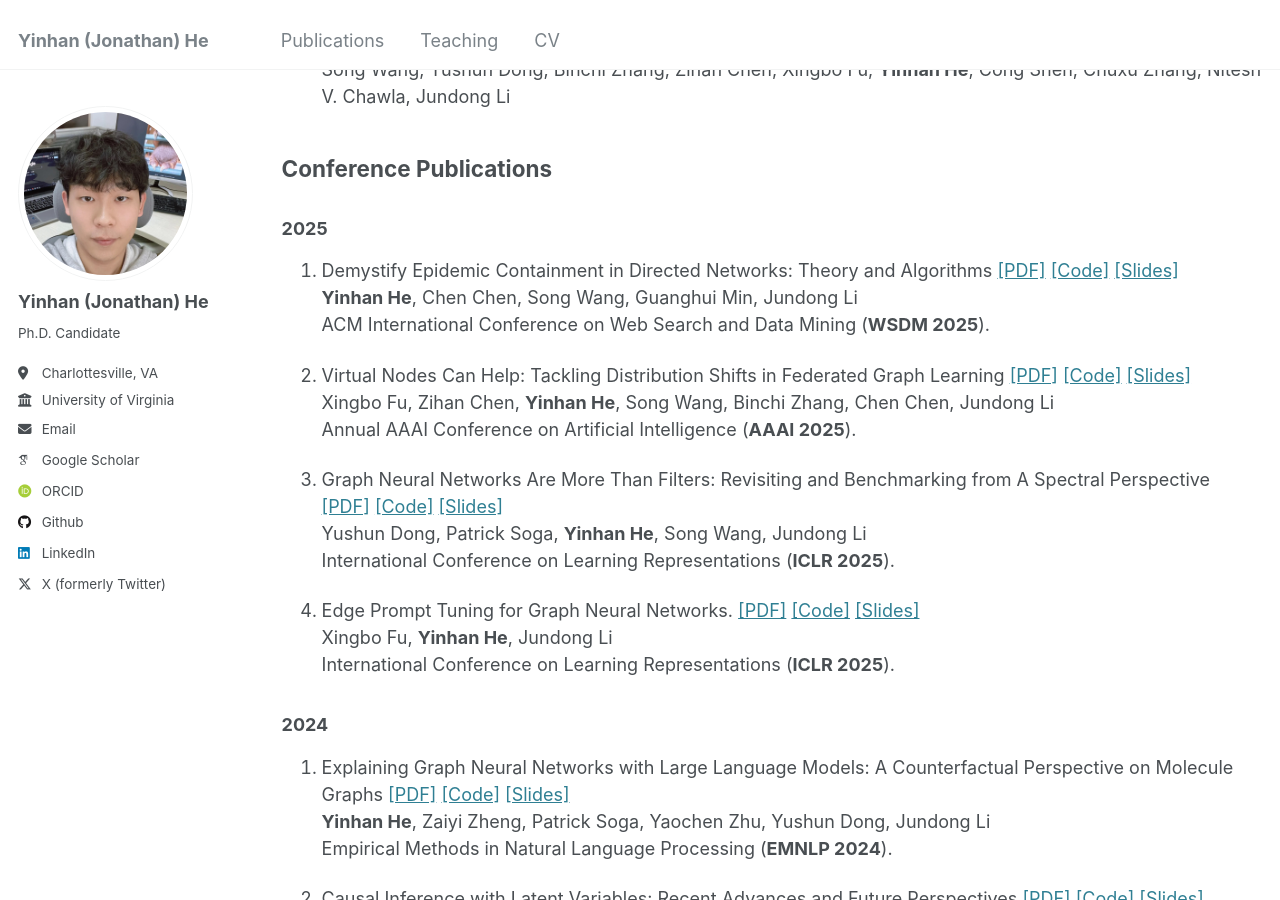
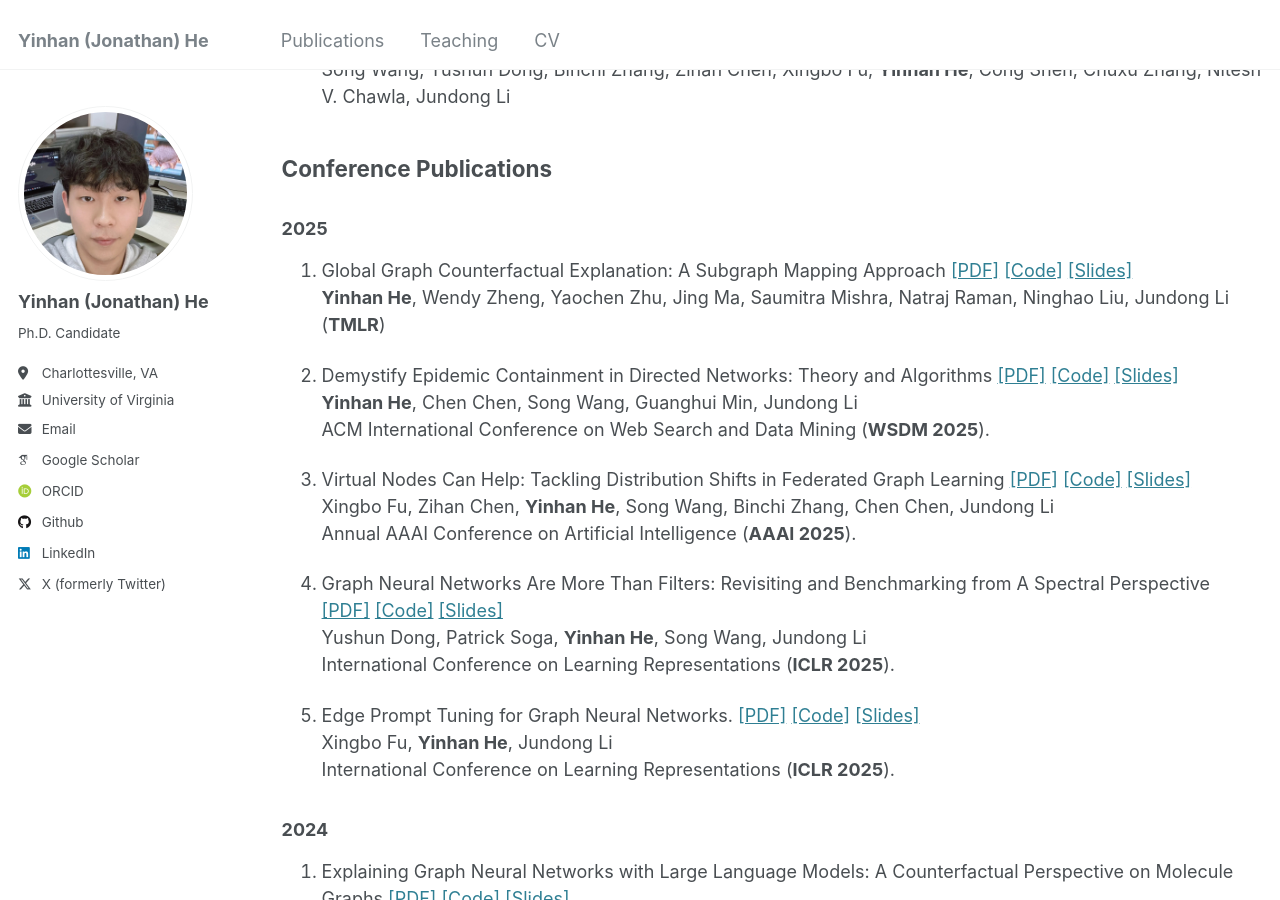
Before and after one commit to YinhanHe123/YinhanHe123.github.io, a Jekyll site: the page built from _pages/publications.md, in a window 1280 px wide and 900 px high, scrolled down 471 px. Built offline with Jekyll 4.4.1, drawn with Linux system fonts in a browser that asks for light colours; some web fonts are replaced; a script that is not in the unit is left out.

Commit message:
Update publications.md

```diff
--- a/_pages/publications.md
+++ b/_pages/publications.md
@@ -23,19 +23,22 @@ Song Wang, Yushun Dong, Binchi Zhang, Zihan Chen, Xingbo Fu, **Yinhan He**, Cong
 
 ### 2025
 
-1. Demystify Epidemic Containment in Directed Networks: Theory and Algorithms [[PDF]](https://yinhanhe123.github.io//publications/) [[Code]](https://yinhanhe123.github.io//publications/) [[Slides]](https://yinhanhe123.github.io//publications/)<br>
+1. Global Graph Counterfactual Explanation: A Subgraph Mapping Approach [[PDF]](https://yinhanhe123.github.io//publications/) [[Code]](https://yinhanhe123.github.io//publications/) [[Slides]](https://yinhanhe123.github.io//publications/)<br>
+**Yinhan He**, Wendy Zheng, Yaochen Zhu, Jing Ma, Saumitra Mishra, Natraj Raman, Ninghao Liu, Jundong Li (**TMLR**)
+
+2. Demystify Epidemic Containment in Directed Networks: Theory and Algorithms [[PDF]](https://yinhanhe123.github.io//publications/) [[Code]](https://yinhanhe123.github.io//publications/) [[Slides]](https://yinhanhe123.github.io//publications/)<br>
 **Yinhan He**, Chen Chen, Song Wang, Guanghui Min, Jundong Li<br>
 ACM International Conference on Web Search and Data Mining (**WSDM 2025**).
 
-2. Virtual Nodes Can Help: Tackling Distribution Shifts in Federated Graph Learning [[PDF]](https://yinhanhe123.github.io//publications/) [[Code]](https://yinhanhe123.github.io//publications/) [[Slides]](https://yinhanhe123.github.io//publications/)<br>
+3. Virtual Nodes Can Help: Tackling Distribution Shifts in Federated Graph Learning [[PDF]](https://yinhanhe123.github.io//publications/) [[Code]](https://yinhanhe123.github.io//publications/) [[Slides]](https://yinhanhe123.github.io//publications/)<br>
 Xingbo Fu, Zihan Chen, **Yinhan He**, Song Wang, Binchi Zhang, Chen Chen, Jundong Li<br>
 Annual AAAI Conference on Artificial Intelligence (**AAAI 2025**).
 
-3. Graph Neural Networks Are More Than Filters: Revisiting and Benchmarking from A Spectral Perspective [[PDF]](https://arxiv.org/abs/2412.07188) [[Code]](https://yinhanhe123.github.io//publications/) [[Slides]](https://yinhanhe123.github.io//publications/)<br>
+4. Graph Neural Networks Are More Than Filters: Revisiting and Benchmarking from A Spectral Perspective [[PDF]](https://arxiv.org/abs/2412.07188) [[Code]](https://yinhanhe123.github.io//publications/) [[Slides]](https://yinhanhe123.github.io//publications/)<br>
 Yushun Dong, Patrick Soga, **Yinhan He**, Song Wang, Jundong Li<br>
 International Conference on Learning Representations (**ICLR 2025**).
 
-4. Edge Prompt Tuning for Graph Neural Networks. [[PDF]](https://yinhanhe123.github.io//publications/) [[Code]](https://yinhanhe123.github.io//publications/) [[Slides]](https://yinhanhe123.github.io//publications/)<br>
+5. Edge Prompt Tuning for Graph Neural Networks. [[PDF]](https://yinhanhe123.github.io//publications/) [[Code]](https://yinhanhe123.github.io//publications/) [[Slides]](https://yinhanhe123.github.io//publications/)<br>
 Xingbo Fu, **Yinhan He**, Jundong Li<br>
 International Conference on Learning Representations (**ICLR 2025**).
 
```
